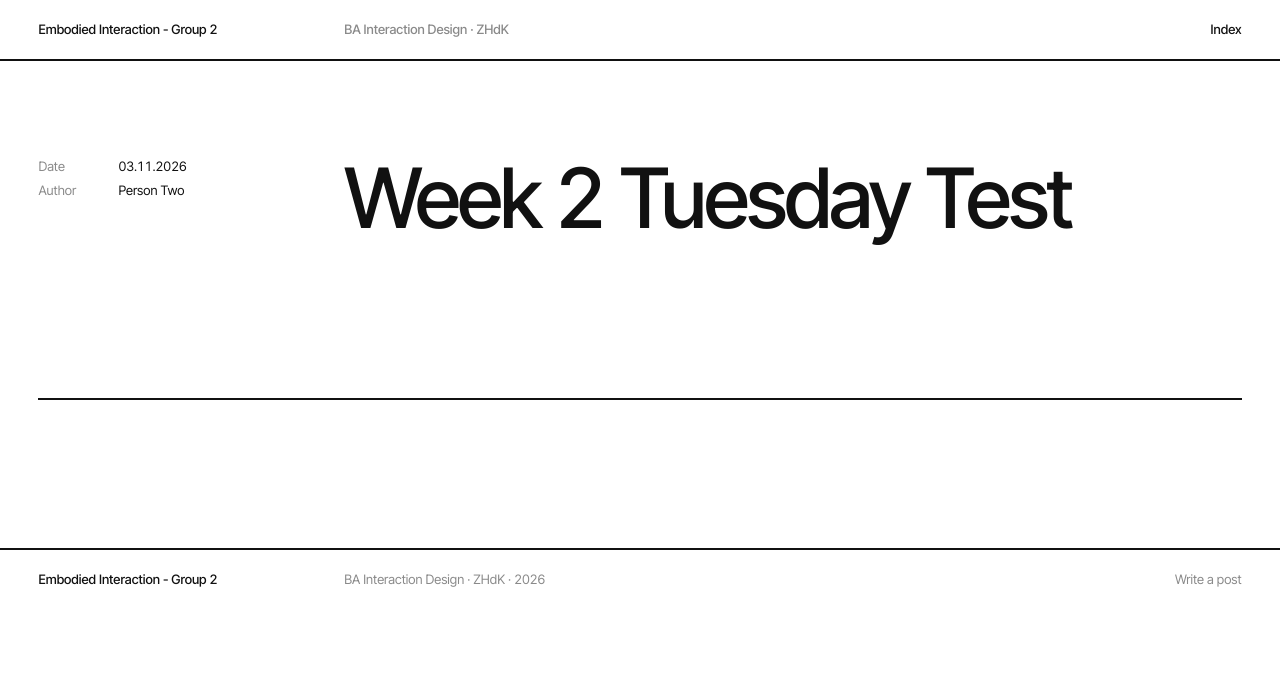
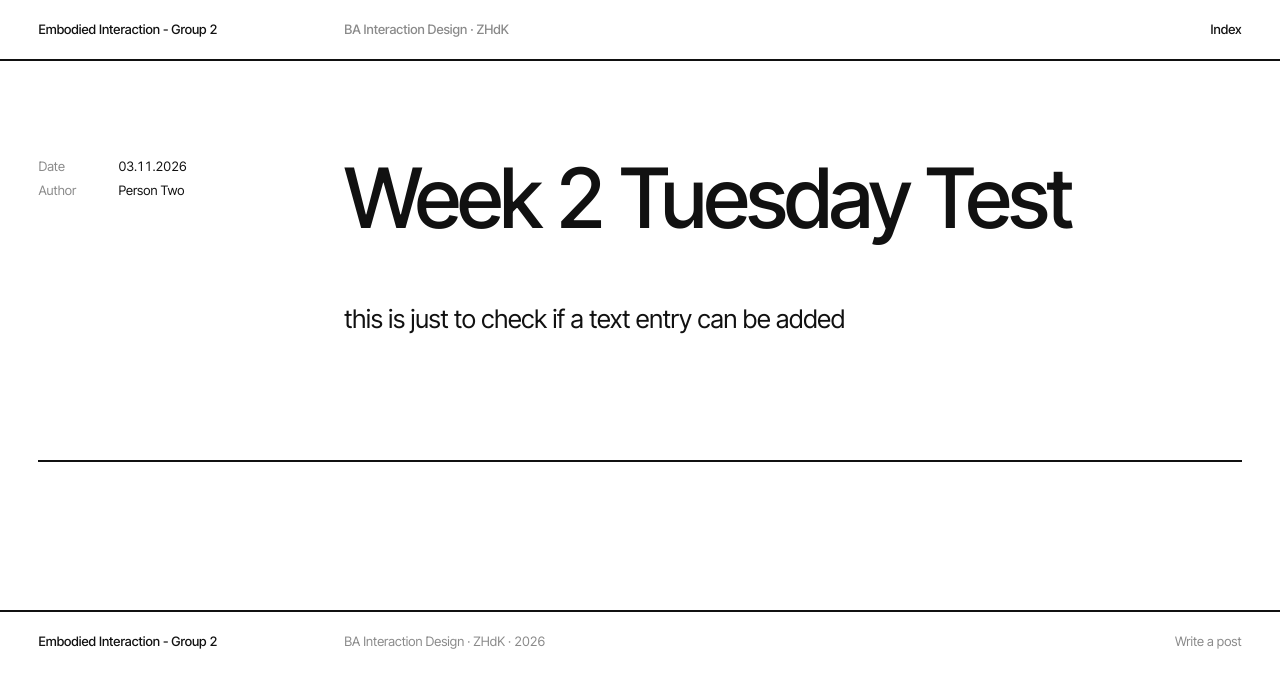
Before and after one commit to bonjourclaudio/aewwwww-blog, a Jekyll site: the page built from _posts/2026-11-03-week-2-tuesday-test.md, in a window 1280 px wide. Shown: the top 688 px of the page. Built offline with Jekyll 4.4.1, drawn with Linux system fonts in a browser that asks for light colours.

Commit message:
Update _posts/2026-11-03-week-2-tuesday-test.md (via Pages CMS)

```diff
--- a/_posts/2026-11-03-week-2-tuesday-test.md
+++ b/_posts/2026-11-03-week-2-tuesday-test.md
@@ -4,3 +4,4 @@ author: person2
 date: 2026-11-03
 published: true
 ---
+this is just to check if a text entry can be added
```
